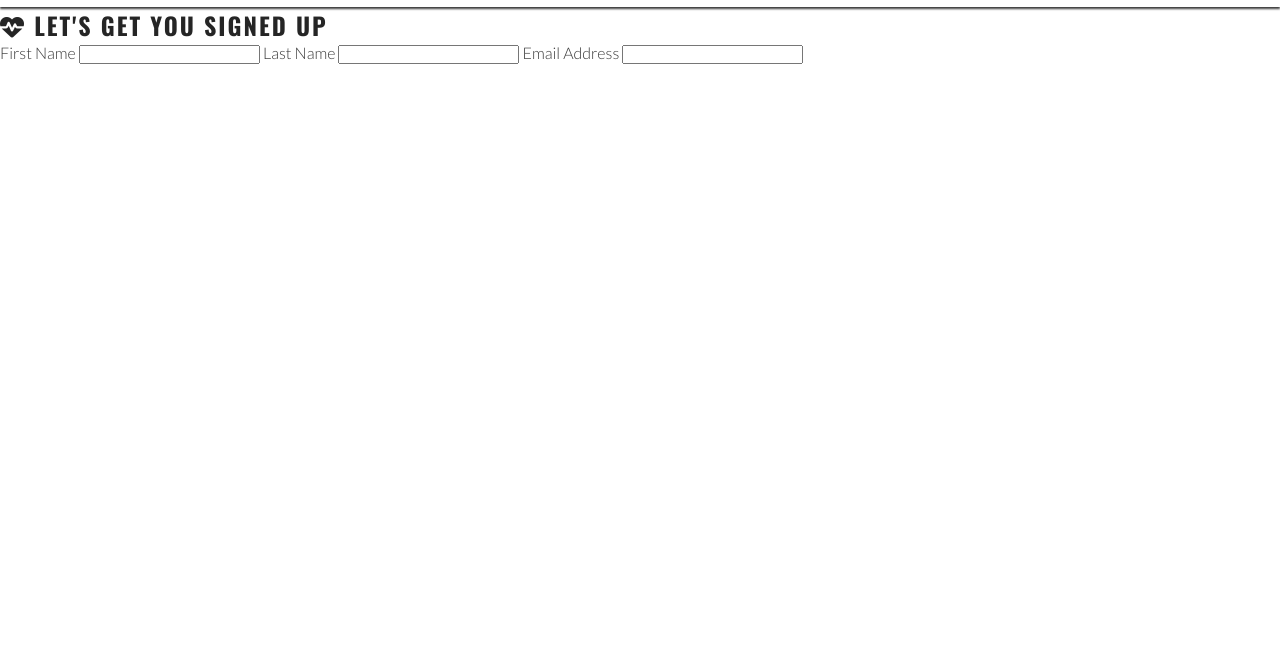
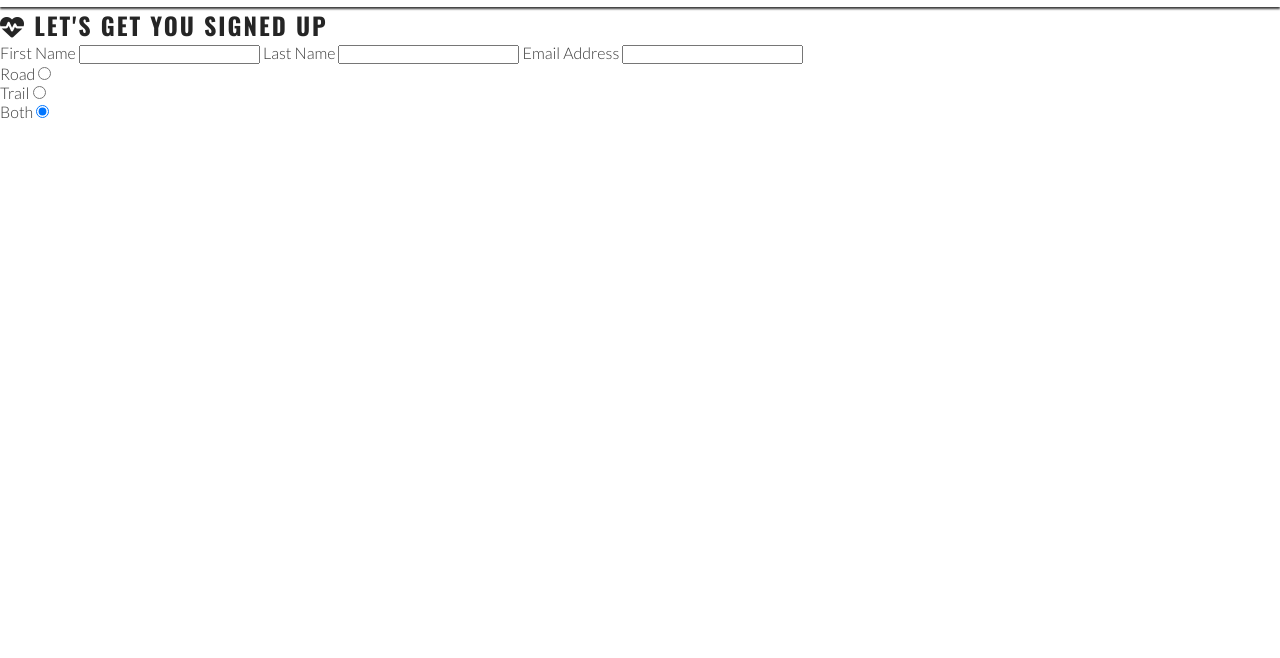
Before and after one commit to fabiowxavier/love-running, a plain HTML site: page signup.html in a window 1280 px wide. Shown: the part 72-730 px from the top of the page. Drawn offline with nearby package versions, Linux system fonts and the light colour scheme.

Commit message:
adding radio buttons and there content

```diff
--- a/signup.html
+++ b/signup.html
@@ -51,6 +51,21 @@
 
                 <label for="email-address">Email Address</label>
                 <input id="email-address" type="text" name="email_address" class="text-input" >
+
+                <div class="radio-buttons">
+                    <div>
+                        <label for="road">Road</label>
+                        <input type="radio" name="radio_preference" id="road" value="road" required checked>
+                    </div>
+                    <div>
+                        <label for="trail">Trail</label>
+                        <input type="radio" name="radio_preference" id="trail" value="trail" required checked>
+                    </div>
+                    <div>
+                        <label for="both">Both</label>
+                        <input type="radio" name="radio_preference" id="both" value="both" required checked>
+                    </div>
+                </div>
             </form>
         </section>
     </main>
```
